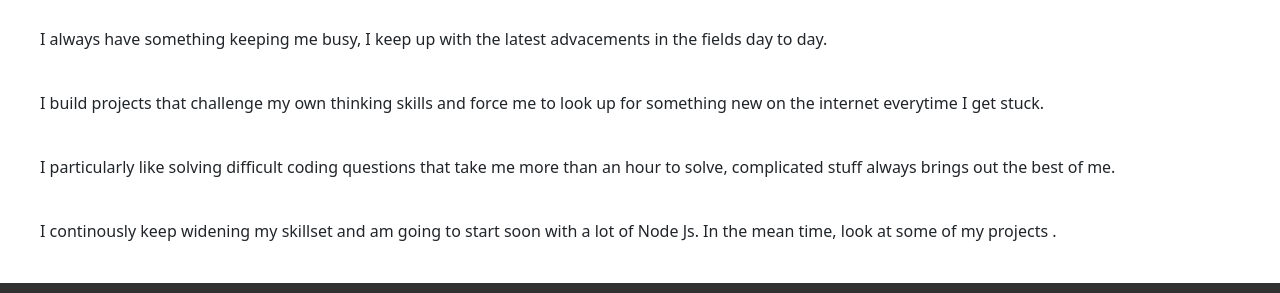
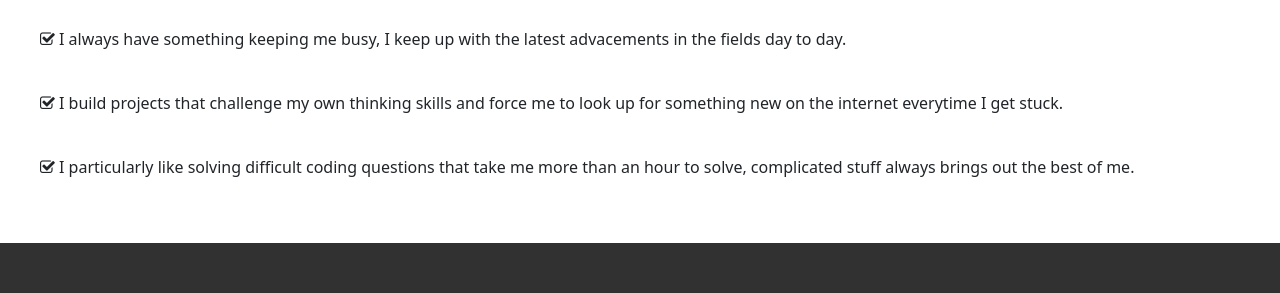
Before and after one commit to amanvr2/amanvr2.github.io, a plain HTML site: page work.html in a window 1280 px wide. Shown: the part 109-402 px from the top of the page. Drawn offline with nearby package versions, Linux system fonts and the light colour scheme.

Commit message:
added icons on work page

```diff
--- a/work.html
+++ b/work.html
@@ -3,6 +3,7 @@
   <meta charset="UTF-8" />
   <title>Aman Verma</title>
   <meta name="viewport" content="width=device-width,initial-scale=1" />
+
   <link rel="stylesheet" href="./index.css" />
   <link href="https://cdn.jsdelivr.net/npm/bootstrap@5.3.3/dist/css/bootstrap.min.css" rel="stylesheet" integrity="sha384-QWTKZyjpPEjISv5WaRU9OFeRpok6YctnYmDr5pNlyT2bRjXh0JMhjY6hW+ALEwIH" crossorigin="anonymous">
   <link
@@ -12,12 +13,10 @@
     crossorigin="anonymous"
   />
 
-  <style></style>
-  <script src=""></script>
   <body>
     <nav class="navbar navbar-expand-lg bg-body-tertiary">
       <div class="container-fluid">
-        <a class="navbar-brand" href="#">Aman</a>
+        <a class="navbar-brand" href="/index.html">Aman</a>
         <button class="navbar-toggler" type="button" data-bs-toggle="collapse" data-bs-target="#navbarSupportedContent" aria-controls="navbarSupportedContent" aria-expanded="false" aria-label="Toggle navigation">
           <span class="navbar-toggler-icon"></span>
         </button>
@@ -50,26 +49,23 @@
       <h1>My Work</h1>
       <br />
 
-      <p>
+      <p><i class="fa fa-check-square-o" aria-hidden="true"></i>
         I always have something keeping me busy, I keep up with the latest
         advacements in the fields day to day.
       </p>
       <br />
-      <p>
+      <p><i class="fa fa-check-square-o" aria-hidden="true"></i>
         I build projects that challenge my own thinking skills and force me to
         look up for something new on the internet everytime I get stuck.
       </p>
       <br />
-      <p>
+      <p><i class="fa fa-check-square-o" aria-hidden="true"></i>
         I particularly like solving difficult coding questions that take me more
         than an hour to solve, complicated stuff always brings out the best of
         me.
       </p>
       <br />
-      <p>
-        I continously keep widening my skillset and am going to start soon with
-        a lot of Node Js. In the mean time, look at some of my projects .
-      </p>
+
       <br />
     </div>
 
```
Also changed, not shown: index.html (+2 -2 lines).
